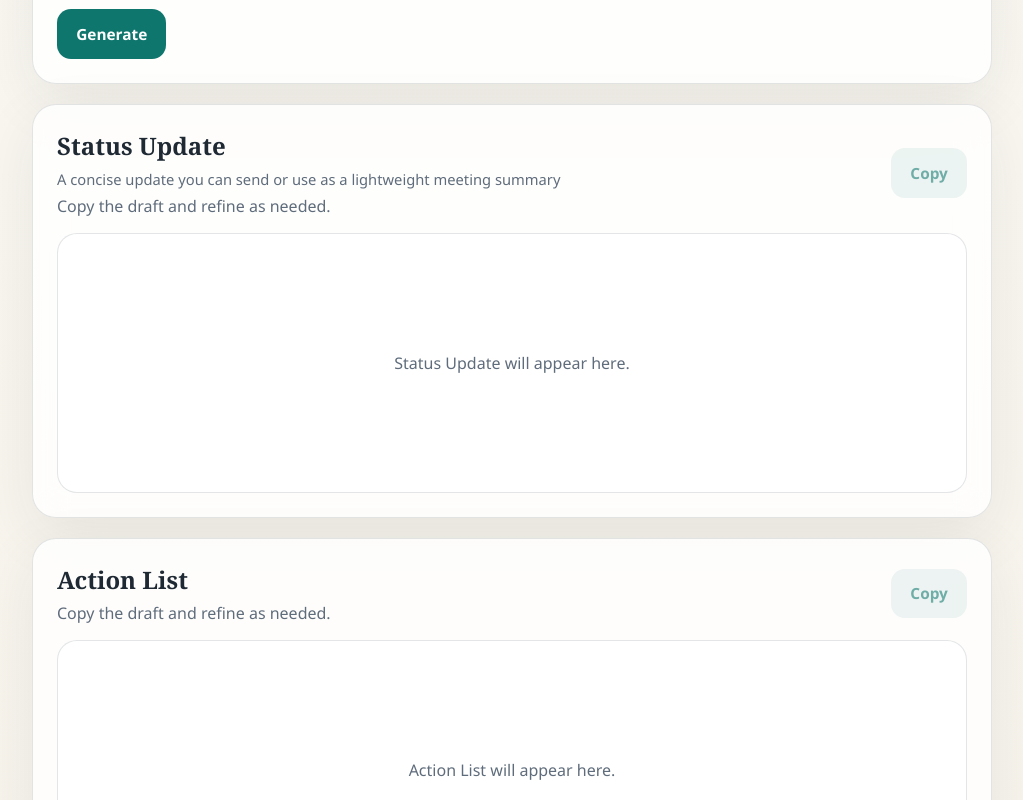
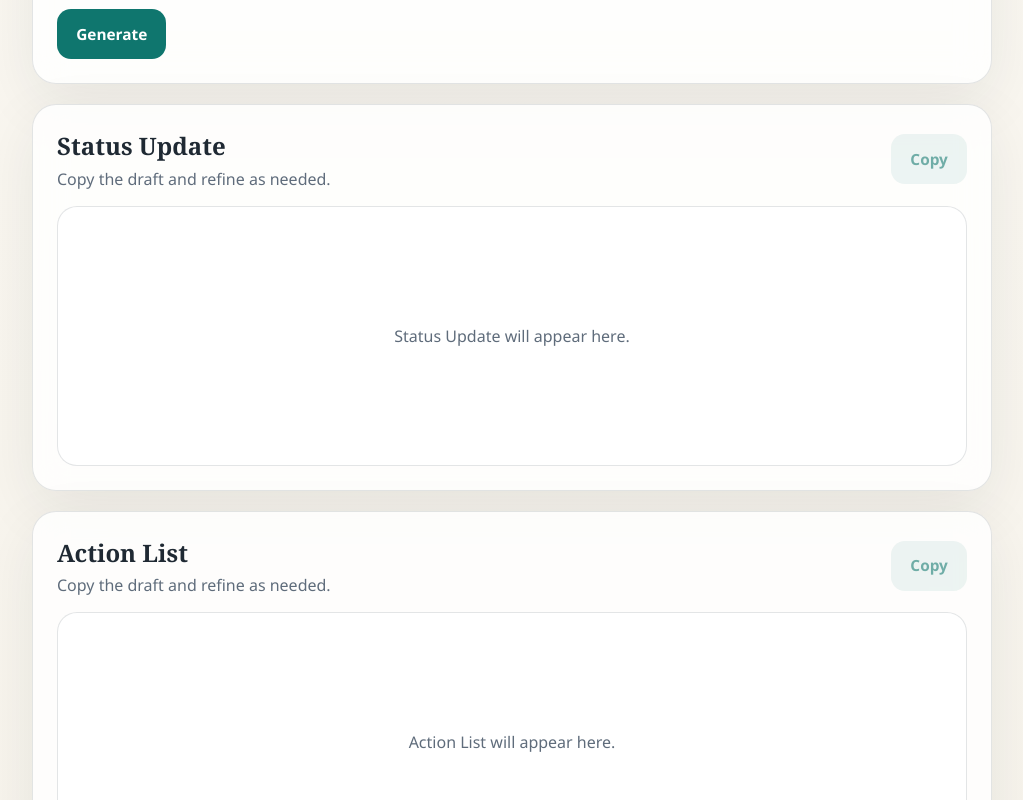
Before and after one commit to romeosison-svg/updateflow, a Next.js app: page /app in a window 1280 px wide. Shown: the part 1240-2040 px from the top of the page, without its empty margins (128-1151 px from the left). Built offline with nearby package versions, Linux system fonts and the light colour scheme.

Commit message:
Remove Status Update helper text

```diff
--- a/app/app/page.tsx
+++ b/app/app/page.tsx
@@ -239,18 +239,6 @@ export default function ToolPage() {
                 <div className="output-header">
                 <div>
                   <h2>{card.title}</h2>
-                  {card.key === "shortStatus" && (
-                    <p
-                      style={{
-                        color: "var(--muted)",
-                        fontSize: "0.92rem",
-                        lineHeight: 1.5,
-                        margin: "0.35rem 0 0"
-                      }}
-                    >
-                      A concise update you can send or use as a lightweight meeting summary
-                    </p>
-                  )}
                   <p>Copy the draft and refine as needed.</p>
                 </div>
                   <button
```
